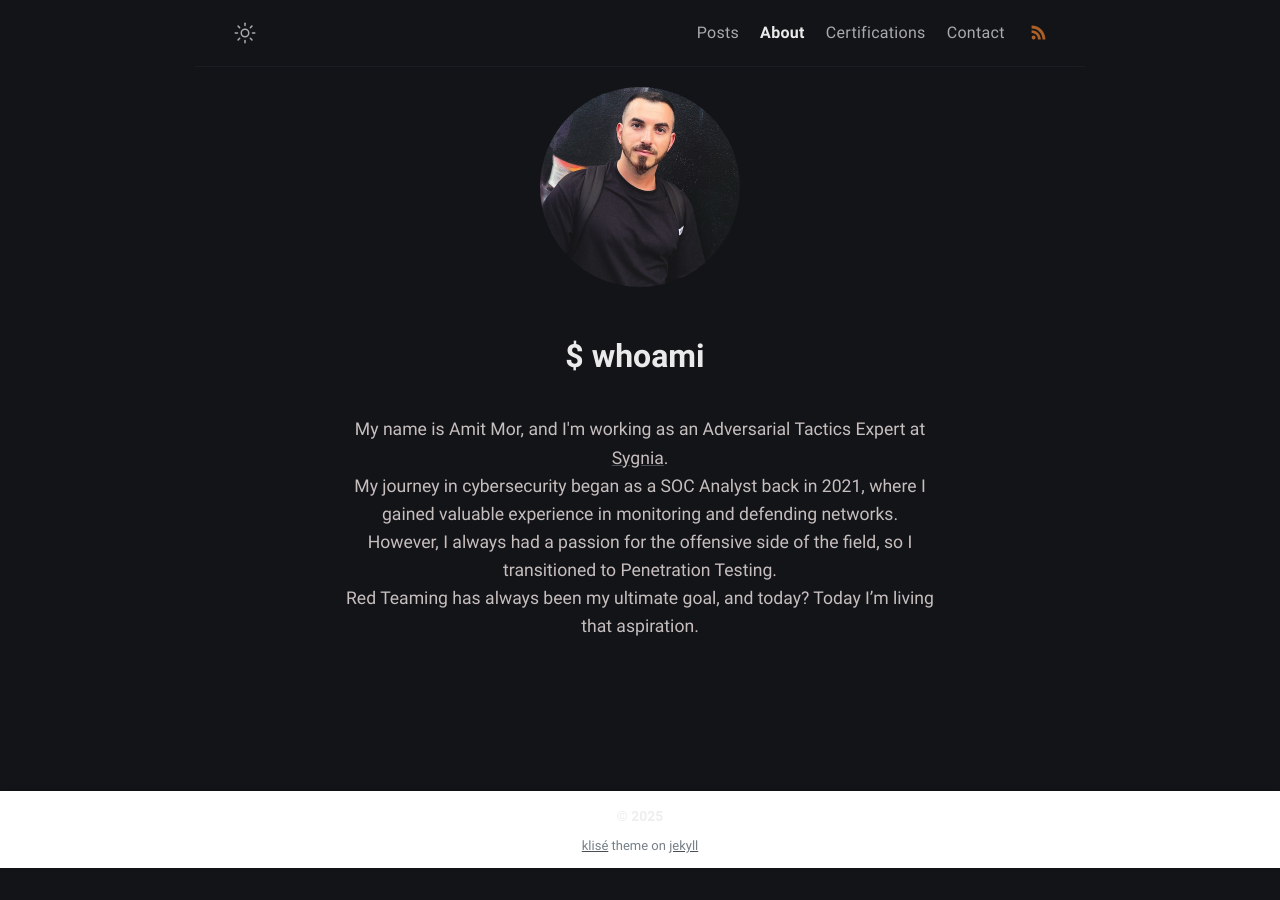
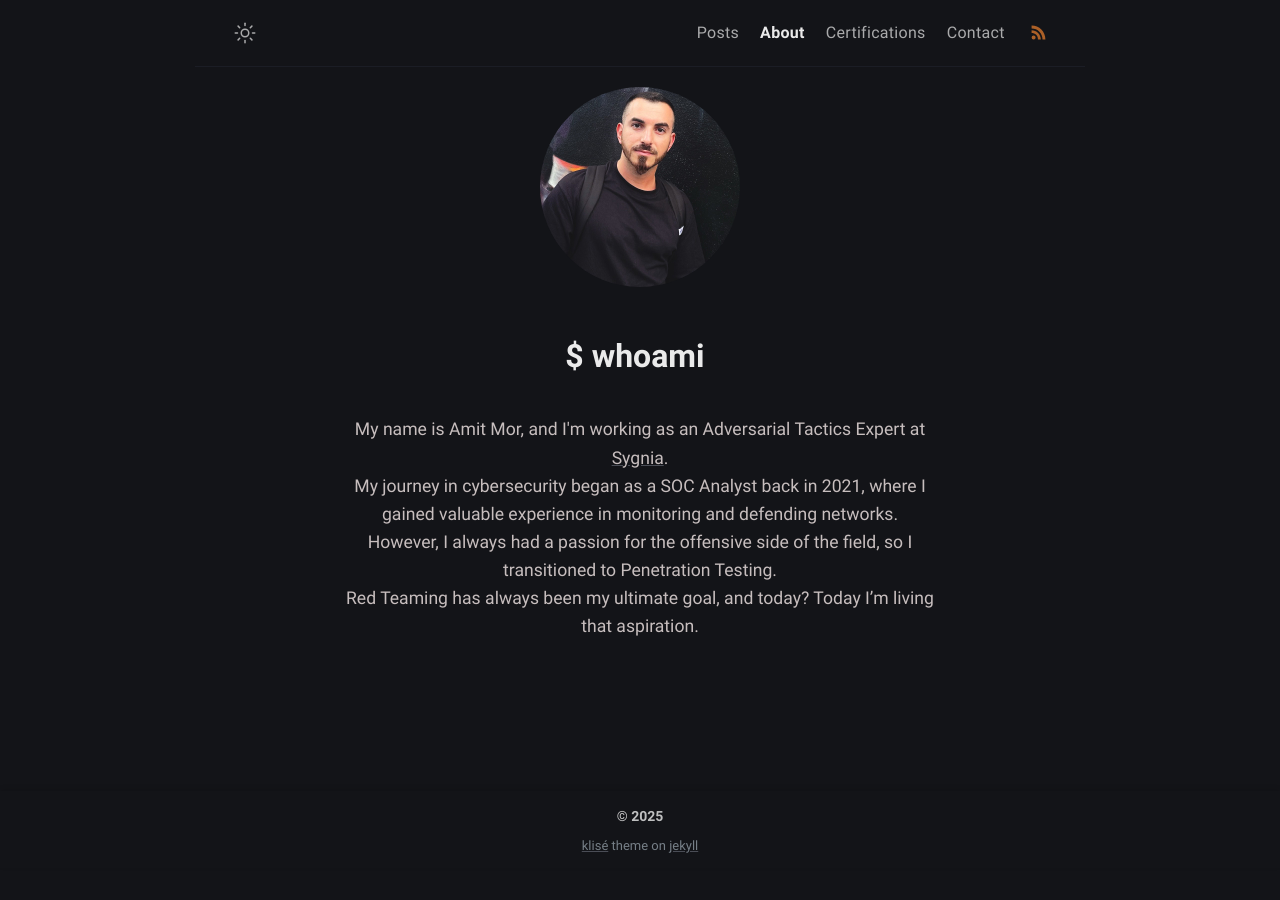
Before and after one commit to Extravenger/extravenger.github.io, a Jekyll site: the page built from about.md, in a window 1280 px wide. Built offline with Jekyll 4.4.1, drawn with Linux system fonts in a browser that asks for light colours.

Commit message:
Update about.html

```diff
--- a/_layouts/about.html
+++ b/_layouts/about.html
@@ -95,18 +95,18 @@
       flex-grow: 1;
     }
 
-    /* Fixed Footer */
     footer {
       position: fixed;
       bottom: 0;
       left: 0;
       width: 100%;
       text-align: center;
-      background-color: #fff;
+      /* background-color: #fff; */  /* Remove or comment this line */
       padding: 10px 0;
       box-shadow: 0 -2px 5px rgba(0, 0, 0, 0.1);
       z-index: 10;
     }
+
 
     .centered-content {
       display: flex;
```
